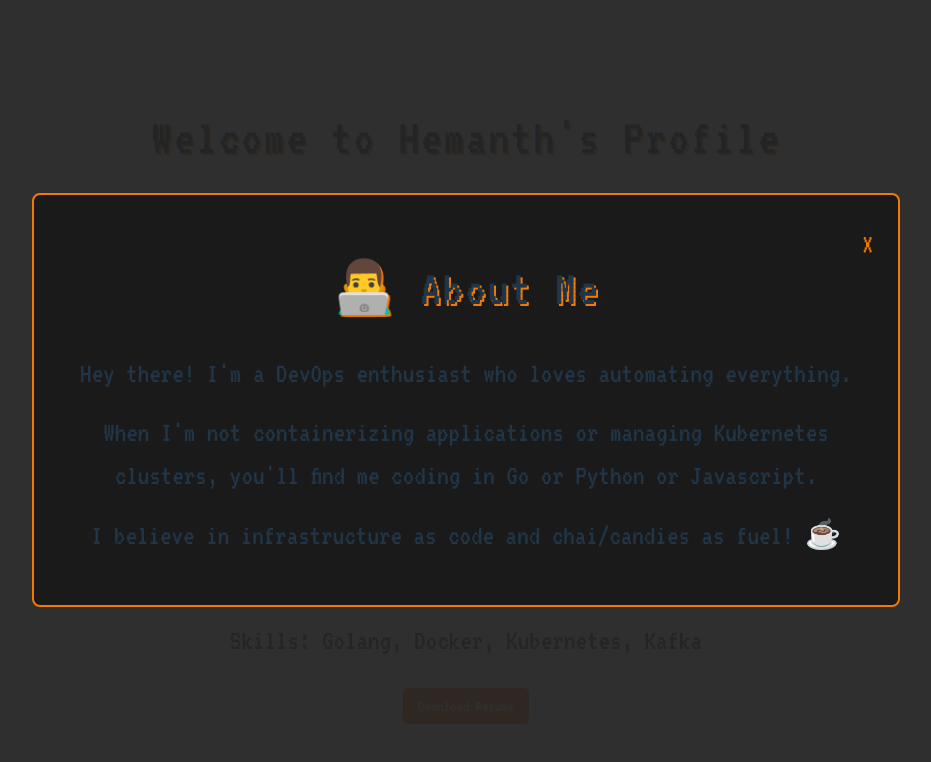
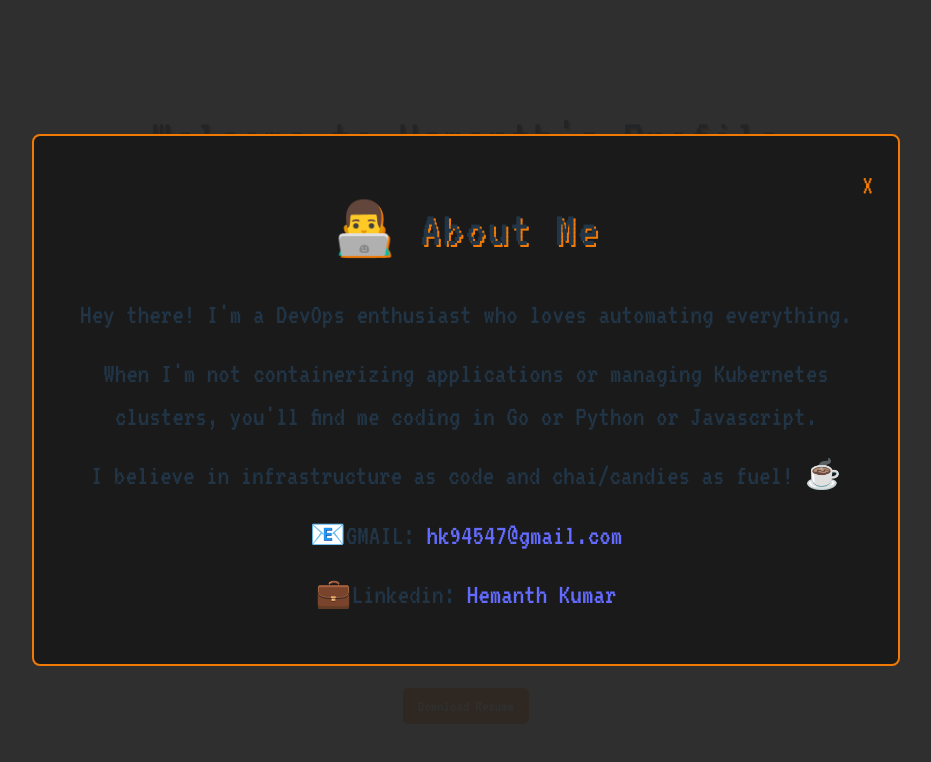
Before and after one commit to hk94547/profile-project, a React (Vite) app in the folder profile-project-react/: page / in a window 1280 px wide. Both pictures are taken after a click on the picture 640 px from the left and 279 px from the top of the page. Shown: the top 762 px of the page, without its empty margins (174-1105 px from the left). Built offline with nearby package versions, Linux system fonts and the light colour scheme; grey boxes are pictures that could not be loaded.

Commit message:
added socials info

```diff
--- a/profile-project-react/src/App.jsx
+++ b/profile-project-react/src/App.jsx
@@ -52,6 +52,19 @@
             <p>When I'm not containerizing applications or managing Kubernetes clusters,
                you'll find me coding in Go or Python or Javascript.</p>
             <p>I believe in infrastructure as code and chai/candies as fuel! ☕</p>
+
+            <div className="contact-links">
+        <p>
+          <span className="icon">📧GMAIL: </span>
+          <a href="mailto:hk94547@gmail.com">hk94547@gmail.com</a>
+        </p>
+        <p>
+          <span className="icon">💼Linkedin: </span>
+          <a href="https://www.linkedin.com/in/hemanth-kumar-kondeti/" target="_blank" rel="noopener noreferrer">
+            Hemanth Kumar
+          </a>
+        </p>
+      </div>
           </div>
           </div>
         )}
```
